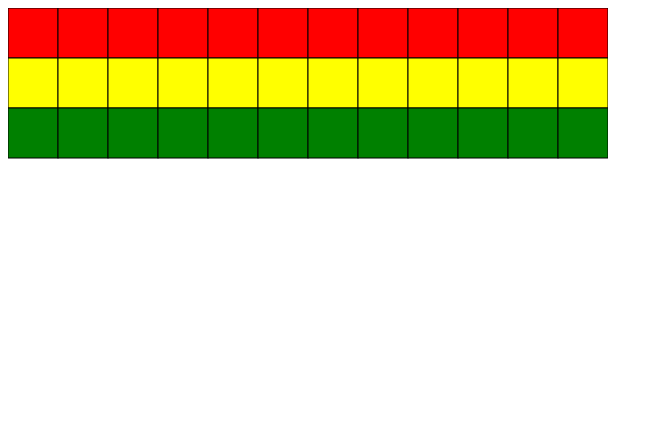
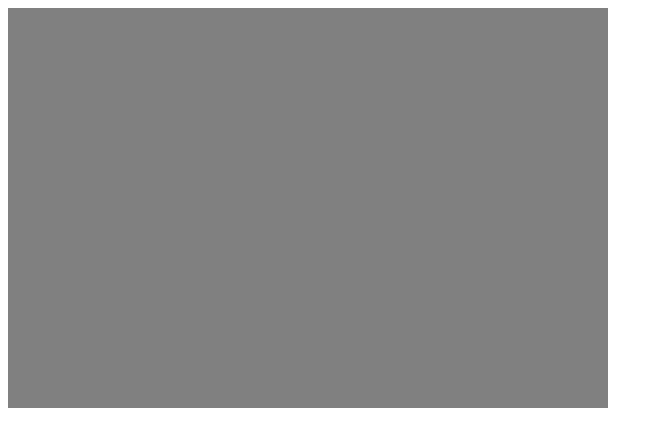
Before and after one commit to fede3mmanuel/L-gica-de-programaci-n-Practicando-con-juegos-y-animaciones, a plain HTML site: page index.html in a window 1280 px wide. Shown: the whole page, without its empty margins (0-663 px from the left). Drawn offline with Linux system fonts and the light colour scheme.

Commit message:
alert when click and get x y

```diff
--- a/index.html
+++ b/index.html
@@ -4,28 +4,16 @@
 
 <script>
 
-    function dibujarCuadrado(x,y,color) {
-        var pantalla = document.querySelector('canvas');
-        var pincel = pantalla.getContext("2d");
+    var pantalla = document.querySelector('canvas');
+    var pincel = pantalla.getContext("2d");
+    pincel.fillStyle = 'grey';
+    pincel.fillRect(0,0,600,400);
 
-        pincel.fillStyle = color;
-        pincel.fillRect(x,y,50,50);
-        pincel.strokeStyle = "black";
-        pincel.strokeRect(x,y,50,50);
-
+    function escribirAlerta(evento) {
+        console.log(evento);
+        alert('Usted hizo un click');
     }
 
-    // var x = 0;
-    // while(x<600){
-    //     dibujarCuadrado(x,0,"red");
-    //     dibujarCuadrado(x,50,"yellow");
-    //     dibujarCuadrado(x,100,"green");
-    //     x = x + 50;
-    // }
+    pantalla.onclick = escribirAlerta;
 
-    for (let x = 0; x < 600; x = x + 50) {
-        dibujarCuadrado(x,0,"red");
-        dibujarCuadrado(x,50,"yellow");
-        dibujarCuadrado(x,100,"green");
-    }
 </script>
```
